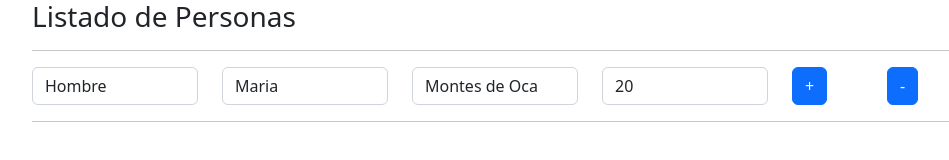
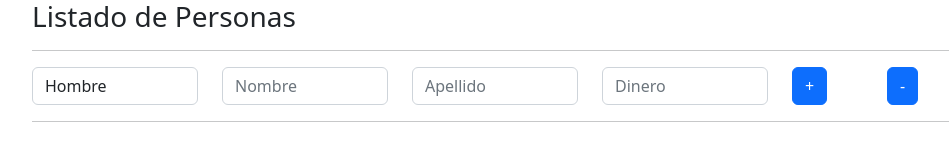
Before and after one commit to RaulCruzOrtega/Listado-Personas-Angular, an Angular app: page /personas/0 in a window 1280 px wide. Shown: the top 160 px of the page, without its empty margins (50-999 px from the left). Built offline with nearby package versions, Linux system fonts and the light colour scheme.

Commit message:
Routing Query Params

```diff
--- a/src/app/formulario/formulario.component.ts
+++ b/src/app/formulario/formulario.component.ts
@@ -17,6 +17,7 @@ export class FormularioComponent {
   dineroInput!: number;
   sexo:string = "Hombre";
   index!: number;
+  modoEdicion!:number;
   //@ViewChild('nombreRef') nombreInput!: ElementRef;
   //@ViewChild('apellidoRef') apellidoInput!: ElementRef;
 
@@ -31,7 +32,8 @@ export class FormularioComponent {
 
   ngOnInit(){
     this.index = this.route.snapshot.params["id"];
-    if(this.index){
+    this.modoEdicion=parseInt(this.route.snapshot.params["modoEdicion"]);
+    if(this.modoEdicion != null && this.modoEdicion == 1){
       let persona = this.personasService.encontrarPersona(this.index);
       this.nombreInput = persona.nombre;
       this.apellidoInput = persona.apellido;
@@ -51,7 +53,7 @@ export class FormularioComponent {
     this.loggingService.enviarMensajeConsola("Enviamos persona: " + persona.nombre)
     //this.personas.push(persona);
     //this.personaCreada.emit(persona);
-    if(this.index){
+    if(this.modoEdicion != null && this.modoEdicion == 1){
       this.personasService.modificarPersona(this.index, persona)
     } else {
       this.personasService.Agregarpersona(persona);
--- a/src/app/persona/persona.component.html
+++ b/src/app/persona/persona.component.html
@@ -3,7 +3,9 @@
     <div class="col">
       <ul>
         <li>
-          <a [routerLink]="['/personas',indice]">
+          <a [routerLink]="['/personas',indice]"
+          [queryParams]="{modoEdicion:'1'}"
+          >
           {{
             indice +
               " Nombre: " +
```
